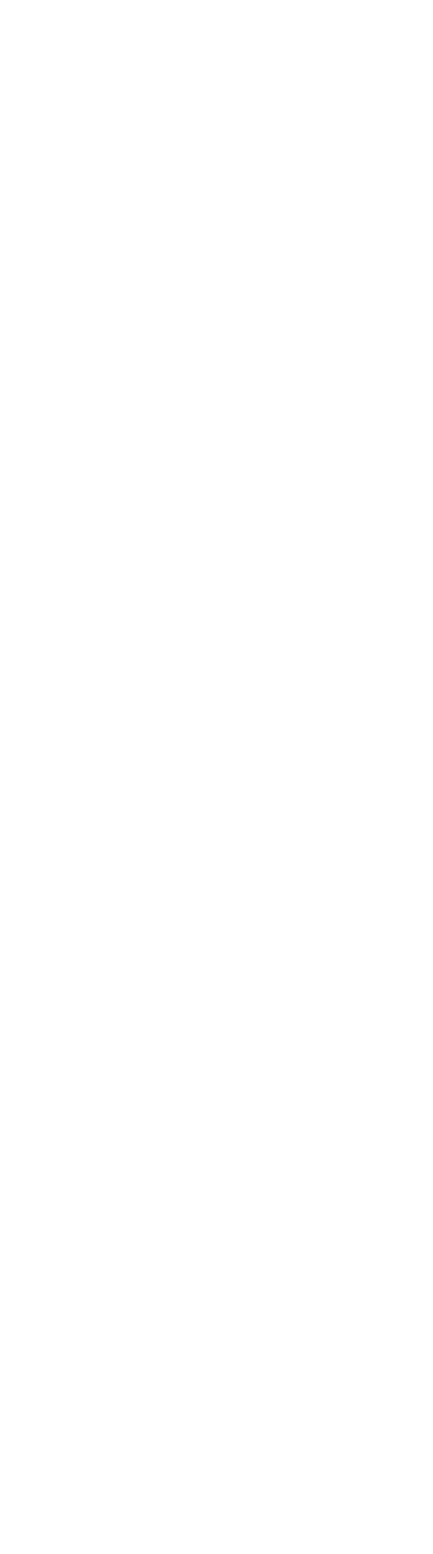
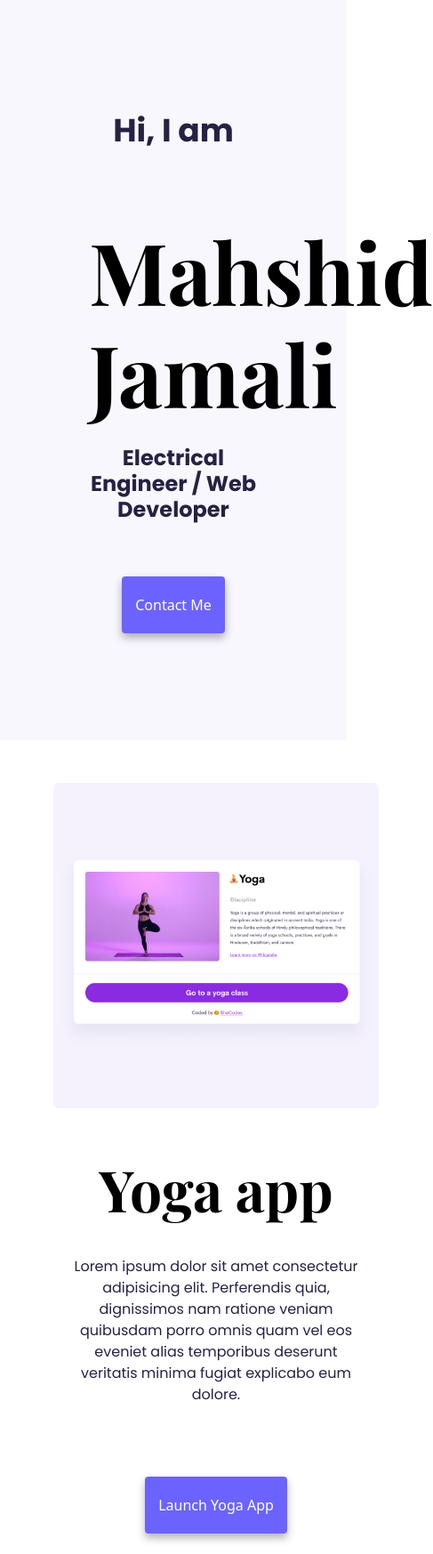
Before and after one commit to mahshid9574/My-CV, a plain HTML site: page index.html in a window 390 px wide. Shown: the top 1747 px of the page at 89% size, 487 px wide, since content can reach past the window. Before the commit the page ends 844 px from the top, so only its background shows below. Drawn offline with nearby package versions, Linux system fonts and the light colour scheme; a web font is replaced by a local one.

Commit message:
created the homepage

```diff
--- a/index.html
+++ b/index.html
@@ -9,6 +9,14 @@
       integrity="sha384-QWTKZyjpPEjISv5WaRU9OFeRpok6YctnYmDr5pNlyT2bRjXh0JMhjY6hW+ALEwIH"
       crossorigin="anonymous"
     />
+    <link rel="preconnect" href="https://fonts.googleapis.com" />
+    <link rel="preconnect" href="https://fonts.gstatic.com" crossorigin />
+    <link rel="preconnect" href="https://fonts.googleapis.com" />
+    <link rel="preconnect" href="https://fonts.gstatic.com" crossorigin />
+    <link
+      href="https://fonts.googleapis.com/css2?family=Playfair+Display:ital,wght@0,400..900;1,400..900&family=Poppins:ital,wght@0,100;0,200;0,300;0,400;0,500;0,600;0,700;0,800;0,900;1,100;1,200;1,300;1,400;1,500;1,600;1,700;1,800;1,900&display=swap"
+      rel="stylesheet"
+    />
     <link rel="stylesheet" href="styles/portfolio.css" />
     <script
       src="https://kit.fontawesome.com/f244eabbf0.js"
@@ -17,6 +25,91 @@
     <title>Mahshid Jamali web developer electrical engineer portfolio</title>
   </head>
   <body>
+    <div class="hero">
+      <p>Hi, I am</p>
+      <h1>Mahshid Jamali</h1>
+      <h2>Electrical Engineer / Web Developer</h2>
+
+      <div class="navigation-links">
+        <a href="#" class="primary-link" title="Contact Me">contact me</a>
+      </div>
+    </div>
+
+    <div class="container text-center m-5">
+      <div class="row">
+        <div class="col-sm-6">
+          <img
+            src="/images/yoga.png"
+            alt="Yoga App"
+            class="img-fluid rounded"
+          />
+        </div>
+        <div class="col-sm-6">
+          <h2 class="mb-3">Yoga app</h2>
+          <p>
+            Lorem ipsum dolor sit amet consectetur adipisicing elit. Perferendis
+            quia, dignissimos nam ratione veniam quibusdam porro omnis quam vel
+            eos eveniet alias temporibus deserunt veritatis minima fugiat
+            explicabo eum dolore.
+          </p>
+          <div class="navigation-links">
+            <a href="#" class="primary-link" title="Yoga App"
+              >launch yoga app</a
+            >
+          </div>
+        </div>
+      </div>
+    </div>
+    <div class="container text-center m-5">
+      <div class="row">
+        <div class="col-sm-6">
+          <h2 class="mb-3">Weather app</h2>
+          <p>
+            Lorem ipsum dolor sit amet consectetur adipisicing elit. Perferendis
+            quia, dignissimos nam ratione veniam quibusdam porro omnis quam vel
+            eos eveniet alias temporibus deserunt veritatis minima fugiat
+            explicabo eum dolore.
+          </p>
+          <div class="navigation-links">
+            <a href="#" class="primary-link" title="Weather App"
+              >launch weather app</a
+            >
+          </div>
+        </div>
+        <div class="col-sm-6">
+          <img
+            src="/images/weather.png"
+            alt="Weather App"
+            class="img-fluid rounded"
+          />
+        </div>
+      </div>
+    </div>
+    <div class="container text-center m-5">
+      <div class="row">
+        <div class="col-sm-6">
+          <img
+            src="/images/yogurt.png"
+            alt="Yogurt App"
+            class="img-fluid rounded"
+          />
+        </div>
+        <div class="col-sm-6">
+          <h2 class="mb-3">Yougert app</h2>
+          <p>
+            Lorem ipsum dolor sit amet consectetur adipisicing elit. Perferendis
+            quia, dignissimos nam ratione veniam quibusdam porro omnis quam vel
+            eos eveniet alias temporibus deserunt veritatis minima fugiat
+            explicabo eum dolore.
+          </p>
+          <div class="navigation-links">
+            <a href="#" class="primary-link" title="Yogurt App"
+              >launch yogurt app</a
+            >
+          </div>
+        </div>
+      </div>
+    </div>
     <script
       src="https://cdn.jsdelivr.net/npm/bootstrap@5.3.3/dist/js/bootstrap.bundle.min.js"
       integrity="sha384-YvpcrYf0tY3lHB60NNkmXc5s9fDVZLESaAA55NDzOxhy9GkcIdslK1eN7N6jIeHz"
--- a/styles/portfolio.css
+++ b/styles/portfolio.css
@@ -0,0 +1,75 @@
+h1 {
+  font-family: "Playfair Display", serif;
+  font-size: 96px;
+  font-weight: bold;
+  font-style: normal;
+  color: black;
+  margin-top: 53px;
+}
+
+.hero {
+  text-align: center;
+  background-color: #f9f7fe;
+  padding: 100px;
+}
+
+.hero p {
+  font-weight: 700;
+  font-size: 36px;
+  color: #272142;
+}
+
+.hero h2 {
+  font-family: "Poppins", sans-serif;
+  font-style: normal;
+  font-weight: regular;
+  font-size: 24px;
+  color: #272142;
+  margin-top: 24px;
+}
+:root {
+  --primary-color: #6c63ff;
+  --secondary-color: #f5f2fe;
+  --box-shadow: 0 5px 10px rgba(0, 0, 0, 0.3);
+}
+
+h2 {
+  font-family: "Playfair Display", serif;
+  font-size: 64px;
+  font-weight: bold;
+  font-style: normal;
+  color: black;
+  margin-top: 53px;
+}
+
+p {
+  font-family: "Poppins", sans-serif;
+  font-style: normal;
+
+  padding: 20px;
+  border-radius: 4px;
+  font-size: 16px;
+  line-height: 1.5;
+  text-align: center;
+  color: #272142;
+}
+
+.navigation-links {
+  display: flex;
+  margin-top: 40px;
+  justify-content: center;
+}
+
+.navigation-links a {
+  margin: 20px;
+  border-radius: 4px;
+  padding: 20px 15px;
+  text-decoration: none;
+  text-transform: capitalize;
+}
+
+.primary-link {
+  background: var(--primary-color);
+  box-shadow: var(--box-shadow);
+  color: white;
+}
```
Also changed, not shown: images/weather.png (added), images/yoga.png (added), images/yogurt.png (added).
